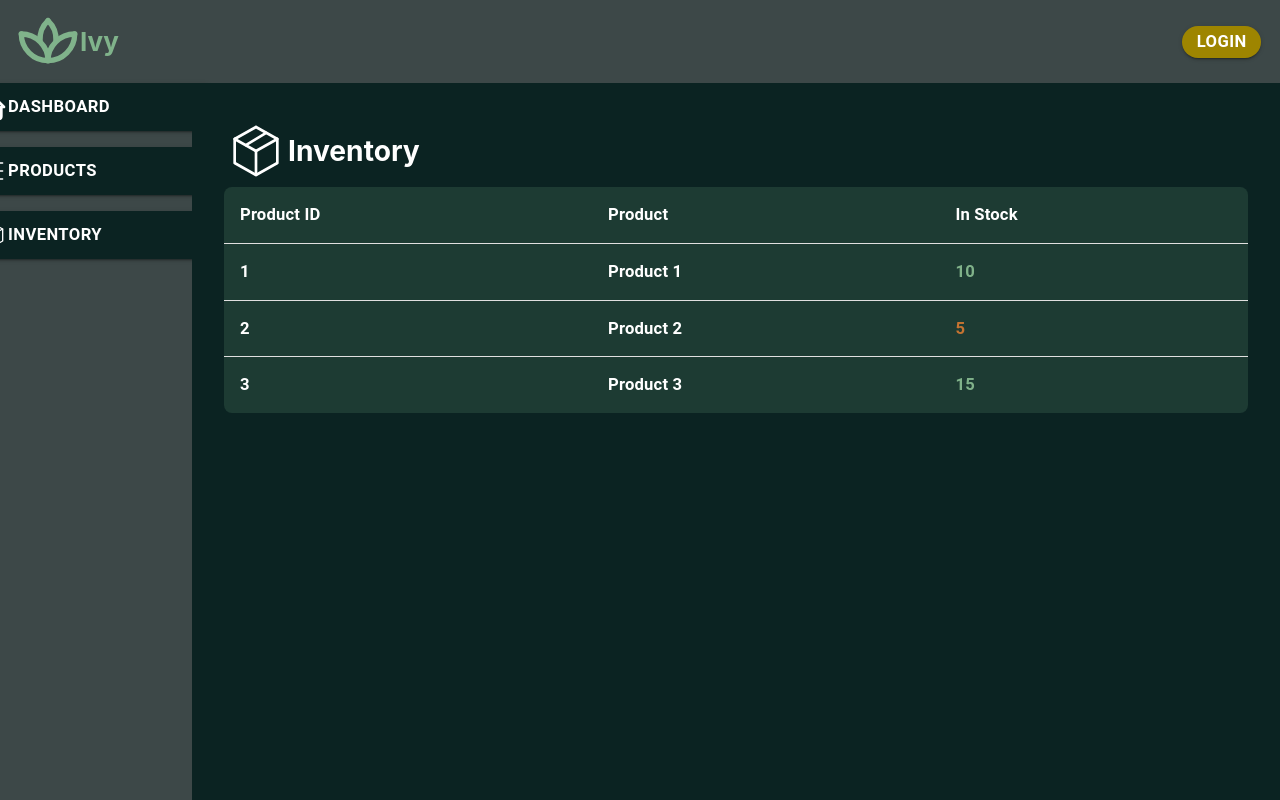
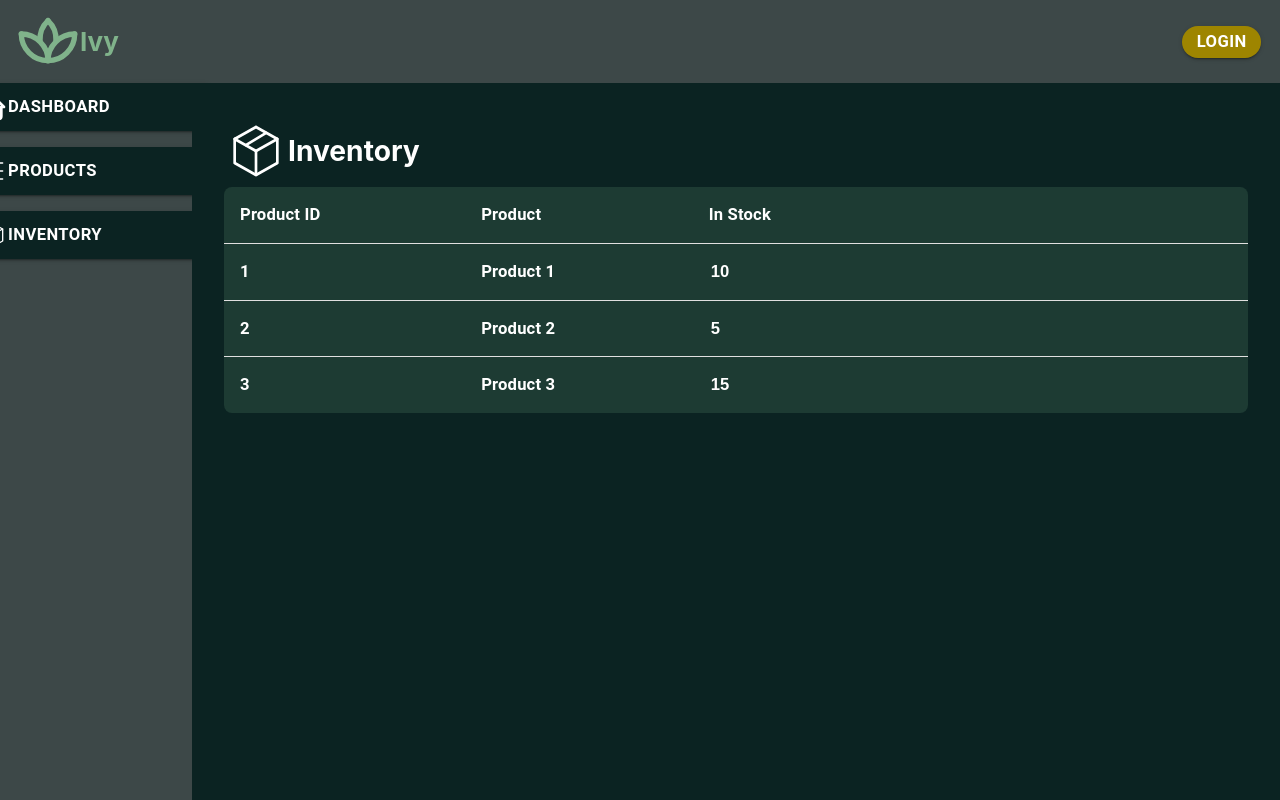
Before and after one commit to lemeow125/Ivy-Frontend, a React (Create React App) app: page /Inventory in a window 1280 px wide. Built offline with nearby package versions, Linux system fonts and the light colour scheme.

Commit message:
Allow editing of stocks in inventory page

```diff
--- a/src/routes/Inventory/Inventory.tsx
+++ b/src/routes/Inventory/Inventory.tsx
@@ -1,4 +1,4 @@
-import React from "react";
+import React, { useState } from "react";
 import styles from "../../styles";
 import InventoryIcon from "../../Components/Icons/InventoryIcon/InventoryIcon";
 import {
@@ -13,13 +13,67 @@ import {
 import { SampleInventoryData } from "../../Components/SampleData/SampleData";
 
 export default function Inventory() {
-  function change_color(in_stock: number) {
+  function is_number(number: string) {
+    const re = /^[0-9\b]+$/;
+    if (re.test(number)) {
+      return true;
+    } else {
+      return false;
+    }
+  }
+  function StockRender(in_stock: number) {
+    const [stock, setStock] = useState("" + in_stock);
     if (in_stock > 0 && in_stock < 3) {
-      return <TableCell style={styles.text_red}>{in_stock}</TableCell>;
+      return (
+        <TableCell style={styles.text_red}>
+          <input
+            style={{
+              ...styles.text,
+              ...{ border: "none", background: "none" },
+            }}
+            value={stock}
+            onChange={(e: React.ChangeEvent<HTMLInputElement>) => {
+              if (is_number(e.target.value) === true) {
+                setStock(e.target.value);
+              }
+            }}
+          />
+        </TableCell>
+      );
     } else if (in_stock > 3 && in_stock < 9) {
-      return <TableCell style={styles.text_orange}>{in_stock}</TableCell>;
+      return (
+        <TableCell style={styles.text_orange}>
+          <input
+            style={{
+              ...styles.text,
+              ...{ border: "none", background: "none" },
+            }}
+            value={stock}
+            onChange={(e: React.ChangeEvent<HTMLInputElement>) => {
+              if (is_number(e.target.value) === true) {
+                setStock(e.target.value);
+              }
+            }}
+          />
+        </TableCell>
+      );
     } else {
-      return <TableCell style={styles.text_green}>{in_stock}</TableCell>;
+      return (
+        <TableCell style={styles.text_green}>
+          <input
+            style={{
+              ...styles.text,
+              ...{ border: "none", background: "none" },
+            }}
+            value={stock}
+            onChange={(e: React.ChangeEvent<HTMLInputElement>) => {
+              if (is_number(e.target.value) === true) {
+                setStock(e.target.value);
+              }
+            }}
+          />
+        </TableCell>
+      );
     }
   }
   return (
@@ -50,7 +104,7 @@ export default function Inventory() {
               >
                 <TableCell style={styles.text}>{row.id}</TableCell>
                 <TableCell style={styles.text}>{row.name}</TableCell>
-                {change_color(row.in_stock)}
+                {StockRender(row.in_stock)}
               </TableRow>
             ))}
           </TableBody>
```
